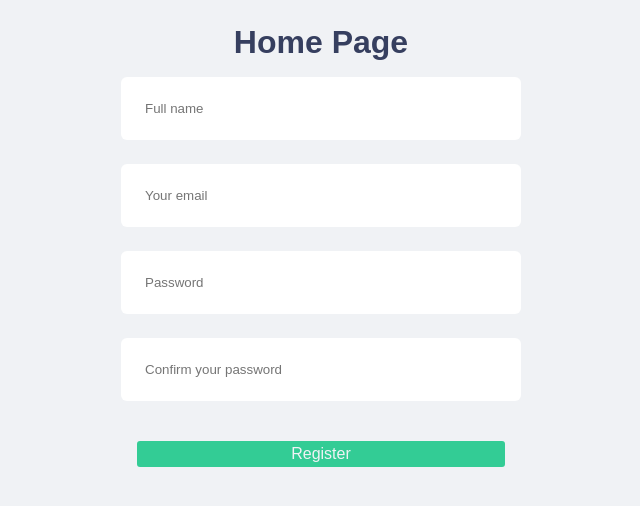
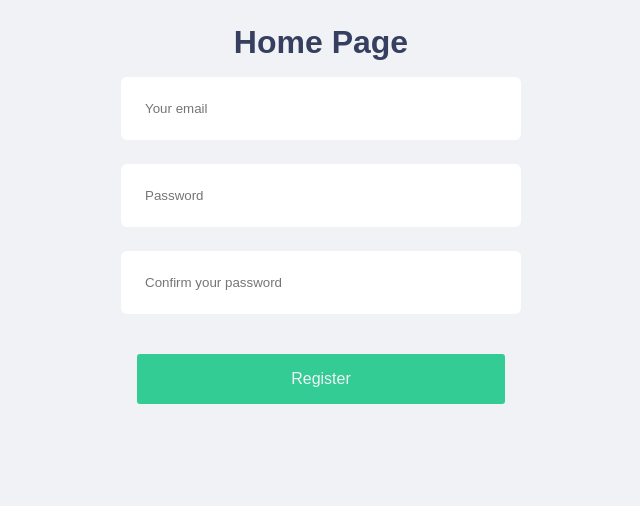
Before and after one commit to dancosta-fed/auth_next_app, a Next.js app: page / in a window 1280 px wide. Shown: the top 506 px of the page, without its empty margins (319-959 px from the left). Built offline with nearby package versions, Linux system fonts and the light colour scheme.

Commit message:
Created the form and connected it to the rails backend api

```diff
--- a/src/components/auth/Registration.jsx
+++ b/src/components/auth/Registration.jsx
@@ -1,73 +1,82 @@
 import React, { useState } from "react";
-import { useForm } from "react-hook-form";
-import { Button, FormWrapper, Input, ErrorMessage } from "../../pages/styles";
-import { yupResolver } from '@hookform/resolvers/yup';
-import * as yup from 'yup'
+import { Button, FormWrapper, Input } from "../../pages/styles";
+import axios from "axios";
 
-export const Registration = () => {
-  // const formInput = {
-  //   email: email,
-  //   password: password,
-  //   password_confirmation: password_confirmation
-  // }
-
-  // form validation rules
-  const validationSchema = yup.object().shape({
-    name: yup.string()
-    .required('Name needs at least 3 characters')
-    .min(3),
-
-    email: yup.string()
-           .email()
-           .required(),
-
-    password: yup.string()
-        .required('Password must be at least 6 characters')
-        .min(6),
-    confirmPassword: yup.string()
-        .required('must match password')
-        .oneOf([yup.ref('password')], 'Passwords must match')
+export  const Registration = () => {
+  const [formData, setFormData] = useState({
+   email: '',
+   password: '',
+   password_confirmation: '',
+   registratioErrors: '',
   })
 
-  const formOptions = { resolver: yupResolver(validationSchema) }
 
+  // const [email, setEmail] = useState('')
+  // const [password, setPassword] = useState('')
+  // const [password_confirmation, setPassword_confirmation] = useState('')
 
-  const { register, handleSubmit, formState:{ errors } } = useForm(formOptions)
+  const handleSubmit = (event) => {
 
-  const [data, setData] = useState()
+    const instance = axios.create({
+      withCredentials: true,
+      baseURL: 'http://localhost:3001/'
+   })
+
+   instance.post('/registrations', {
+        user: {
+          email: formData.email,
+          password: formData.password,
+          password_confirmation: formData.password_confirmation,
+        }
+     })
+     .then(response => {
+      console.log("registrations response", response)
+      if (response.data.status === "created") {
+        this.props.handleSuccessfulAuth(response.data)
+      }
+    }).catch(error => {
+      console.log("registrations error", error.response)
+    })
+
+    event.preventDefault()
+  }
+
 
   return (
     <FormWrapper
       action="submit"
-      onSubmit={handleSubmit((data) => setData(console.log(data)))}
+      onSubmit={handleSubmit}
     >
-      <Input
-        {...register("FullName")}
-        placeholder="Full name"
-        type="name"
-      />
-      <ErrorMessage>{errors?.name?.message}</ErrorMessage>
 
       <Input
-        {...register("email")}
+        type="email"
+        name="email"
         placeholder="Your email"
-        type="email"
+        value={formData.email}
+        onChange={(e) => setFormData({...formData, email: e.target.value})}
+        required
       />
-      <ErrorMessage>{errors?.email?.message}</ErrorMessage>
+      {/* <ErrorMessage>{errors?.email?.message}</ErrorMessage> */}
 
       <Input
-        {...register("password")}
+        type="password"
         placeholder="Password"
-        type="password"
+        name="password"
+        value={formData.password}
+        onChange={(e) => setFormData({...formData, password: e.target.value})}
+        required
       />
-      <ErrorMessage>{errors?.password?.message}</ErrorMessage>
+      {/* <ErrorMessage>{errors?.password?.message}</ErrorMessage> */}
 
       <Input
-        {...register("password_confirmation")}
+        type="password"
         placeholder="Confirm your password"
-        type="password"
+        name="password_confirmation"
+        value={formData.password_confirmation}
+        onChange={(e) => setFormData({...formData, password_confirmation: e.target.value})}
+        required
       />
-      <ErrorMessage>{errors?.confirmPassword?.message}</ErrorMessage>
+      {/* <ErrorMessage>{errors?.confirmPassword?.message}</ErrorMessage> */}
 
       <Button type="submit"> Register </Button>
     </FormWrapper>
--- a/src/pages/index.jsx
+++ b/src/pages/index.jsx
@@ -1,4 +1,4 @@
-import { Registration } from "../components/auth/Registration"
+import  { Registration }  from "../components/auth/Registration"
 import { Container, Title } from "./styles"
 export default function Home() {
   return (
--- a/src/pages/styles.jsx
+++ b/src/pages/styles.jsx
@@ -16,9 +16,9 @@ export const Button = styled.button`
   background: var(--green);
   color: var(--background);
 
-  font-size: 1em;
-  margin: 1em;
-  padding: 0.25em 1em;
+  font-size: 1rem;
+  margin: 1rem;
+  padding: 1rem;
   border-radius: 3px;
   border: none;
 
@@ -40,6 +40,7 @@ export const Input = styled.input `
   border: 0;
   border-radius: 6px;
   padding: 1.5rem;
+  margin-bottom: 1.5rem;
 
   &:first-child {
     margin-top: 1rem;
```
